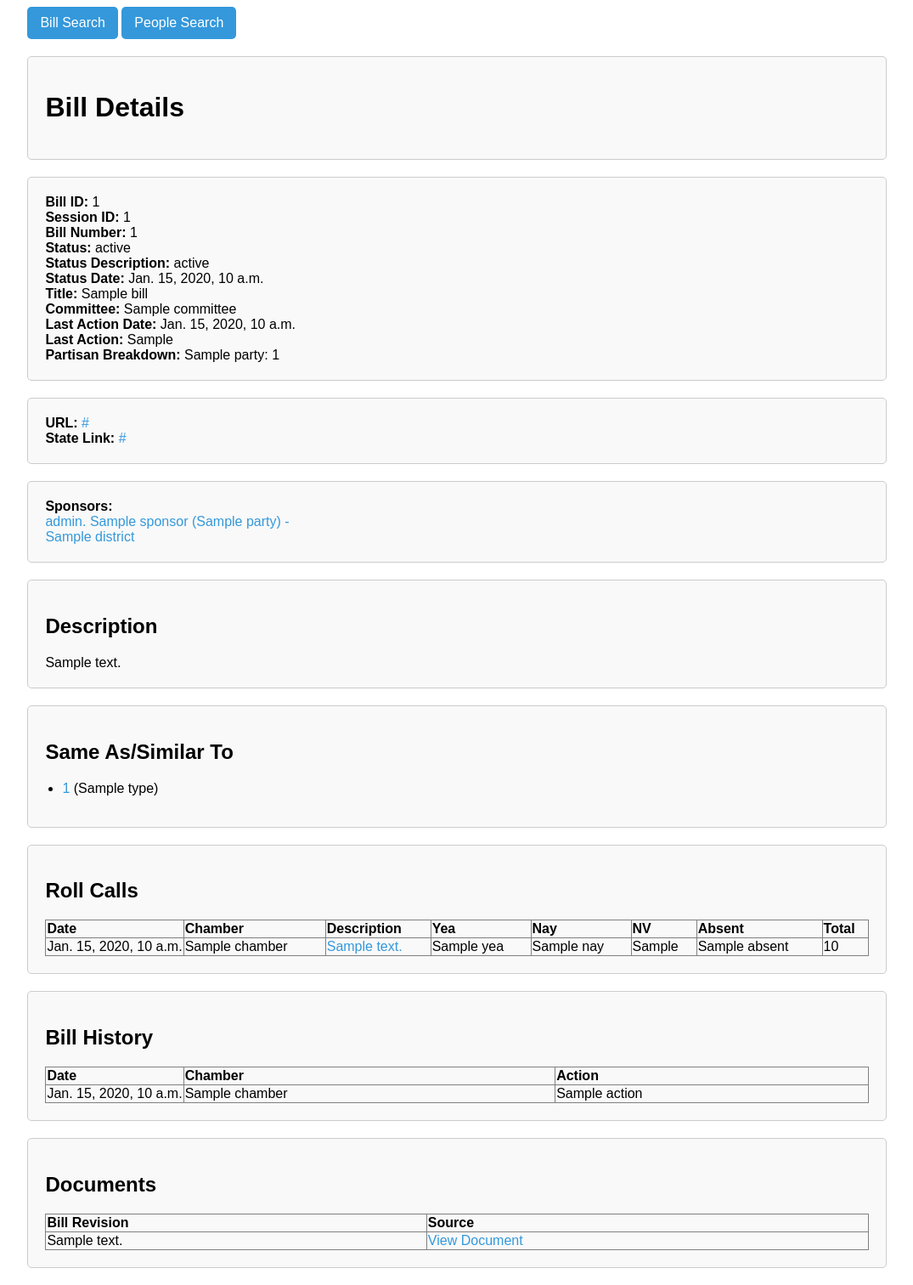
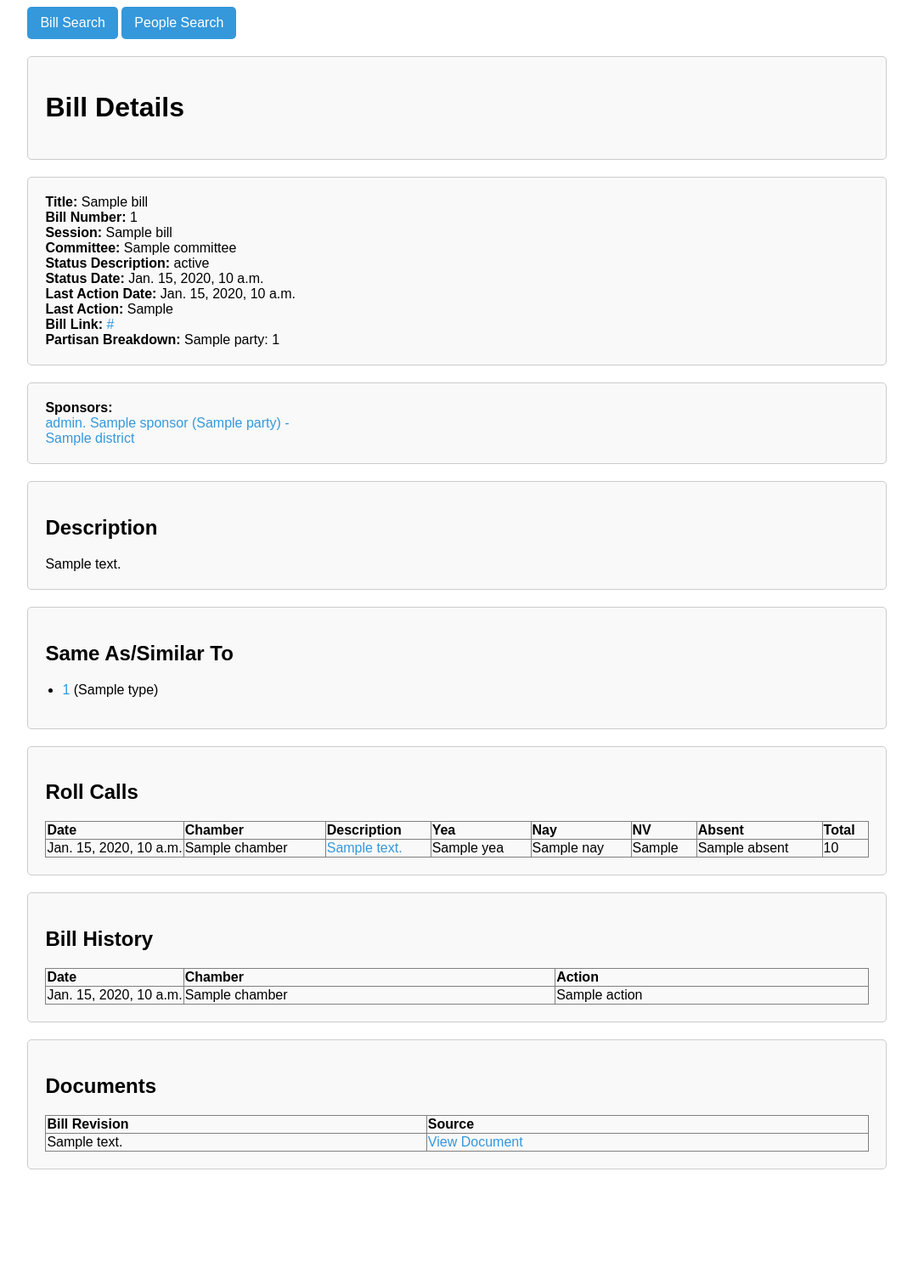
Before and after one commit to maxsmith271346/csce-608-project1, a Django app: template templates/project_1/bill.html in a window 1280 px wide. Shown: the whole page at 85% size, without its empty margins (102-1177 px from the left). After the commit the page ends 1376 px from the top, so only its background shows below. Run offline with Django 5.2, Linux system fonts and the light colour scheme; the template is opened without the code that fills it: most values are stand-ins (such as "Sample title", 1, 10 or a date in 2020).

Commit message:
Update `BillView`

```diff
--- a/project_1/views.py
+++ b/project_1/views.py
@@ -113,6 +113,7 @@ class BillView(View):
                 "last_action": bill[11],
                 "url": bill[12],
                 "state_link": bill[13],
+                "session_name": bill[-1],
                 "sponsors": [{
                     "name": sponsor[0],
                     "position": sponsor[1],
--- a/templates/project_1/bill.html
+++ b/templates/project_1/bill.html
@@ -55,26 +55,21 @@
             <h1>Bill Details</h1>
         </div>
         <div class="section">
-            <div class="bill-detail"><span>Bill ID:</span> {{ bill.bill_id }}</div>
-            <div class="bill-detail"><span>Session ID:</span> {{ bill.session_id }}</div>
+            <div class="bill-detail"><span>Title:</span> {{ bill.title }}</div>
             <div class="bill-detail"><span>Bill Number:</span> {{ bill.bill_number }}</div>
-            <div class="bill-detail"><span>Status:</span> {{ bill.status }}</div>
+            <div class="bill-detail"><span>Session:</span> {{ bill.session_name }}</div>
+            <div class="bill-detail"><span>Committee:</span> {{ bill.committee.name }}</div>
             <div class="bill-detail"><span>Status Description:</span> {{ bill.status_desc }}</div>
             <div class="bill-detail"><span>Status Date:</span> {{ bill.status_date }}</div>
-            <div class="bill-detail"><span>Title:</span> {{ bill.title }}</div>
-            <div class="bill-detail"><span>Committee:</span> {{ bill.committee.name }}</div>
             <div class="bill-detail"><span>Last Action Date:</span> {{ bill.last_action_date }}</div>
             <div class="bill-detail"><span>Last Action:</span> {{ bill.last_action }}</div>
+            <div class="bill-detail"><span>Bill Link:</span> <a href="{{ bill.state_link }}" target="_blank">{{ bill.state_link }}</a></div>
             <div class="bill-detail">
                 <span>Partisan Breakdown:</span>
                 {% for breakdown in bill.partisan_breakdown %}
                     {{ breakdown.party }}: {{ breakdown.count }}{% if not forloop.last %}, {% endif %}
                 {% endfor %}
             </div>
-        </div>
-        <div class="section">
-            <div class="bill-detail"><span>URL:</span> <a href="{{ bill.url }}" target="_blank">{{ bill.url }}</a></div>
-            <div class="bill-detail"><span>State Link:</span> <a href="{{ bill.state_link }}" target="_blank">{{ bill.state_link }}</a></div>
         </div>
         <div class="section">
             <div class="bill-detail">
```
Also changed, not shown: utils/database.py (+6 -1 lines).
